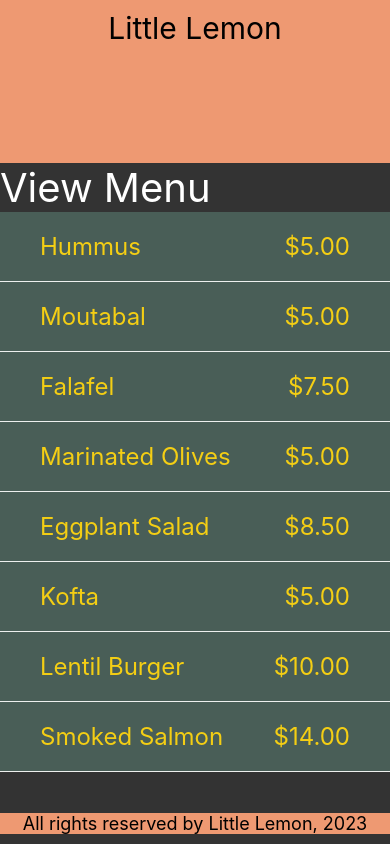
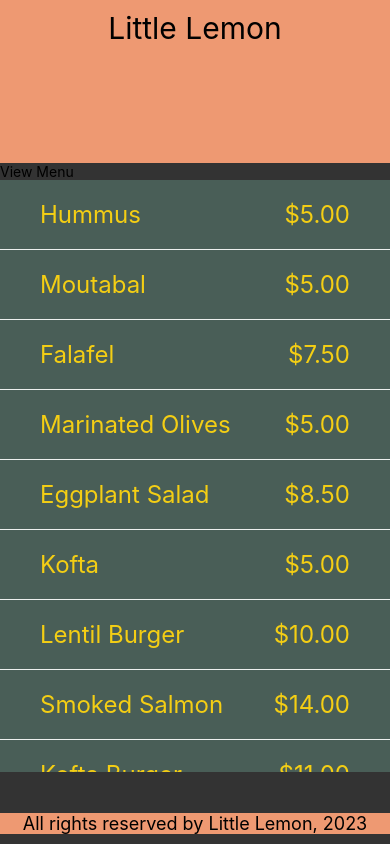
Before and after one commit to EvMad/a-react-native-sandbox, a React Native app in the folder LittleLemon/: screen / in a window 390 px wide. Built offline with nearby package versions, Linux system fonts and the light colour scheme.

Commit message:
ListHeaderComponent={Header}

```diff
--- a/LittleLemon/components/MenuItems.js
+++ b/LittleLemon/components/MenuItems.js
@@ -49,12 +49,12 @@ const MenuItems = () => {
     return (
         <View style={menuStyles.container}>
 
-                <Text style={menuStyles.headerText}>View Menu</Text>
                 <FlatList
                 data={menuItemsToDisplay}
                 keyExtractor={(item) => item.id}
                 renderItem={renderItem}
-                ItemSeparatorComponent={Separator}>
+                ItemSeparatorComponent={Separator}
+                ListHeaderComponent={Header}>
                 </FlatList>
 
         </View>
```
